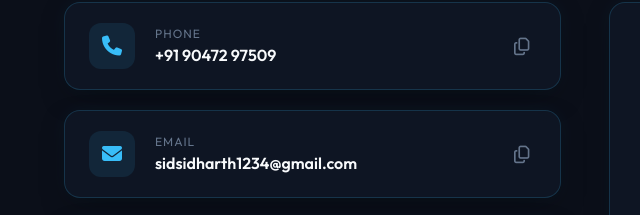
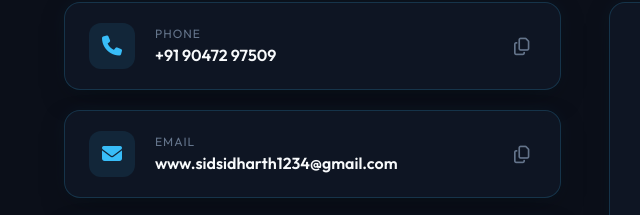
Before and after one commit to sidharth478/portfolio, a plain HTML site: page index.html in a window 1280 px wide. Shown: the part 8262-8477 px from the top of the page, 0-640 px from the left. Drawn offline with Linux system fonts and the light colour scheme.

Commit message:
Update email address in contact card

```diff
--- a/index.html
+++ b/index.html
@@ -694,9 +694,9 @@
                             <div class="contact-icon"><i class="fa-solid fa-envelope"></i></div>
                             <div class="contact-details">
                                 <span class="contact-label">Email</span>
-                                <a href="mailto:sidsidharth1234@gmail.com" class="contact-value">sidsidharth1234@gmail.com</a>
+                                <a href="mailto:www.sidsidharth1234@gmail.com" class="contact-value">www.sidsidharth1234@gmail.com</a>
                             </div>
-                            <button class="copy-btn" data-copy="sidsidharth1234@gmail.com" title="Copy Email">
+                            <button class="copy-btn" data-copy="www.sidsidharth1234@gmail.com" title="Copy Email">
                                 <i class="fa-regular fa-copy"></i>
                             </button>
                         </div>
```
